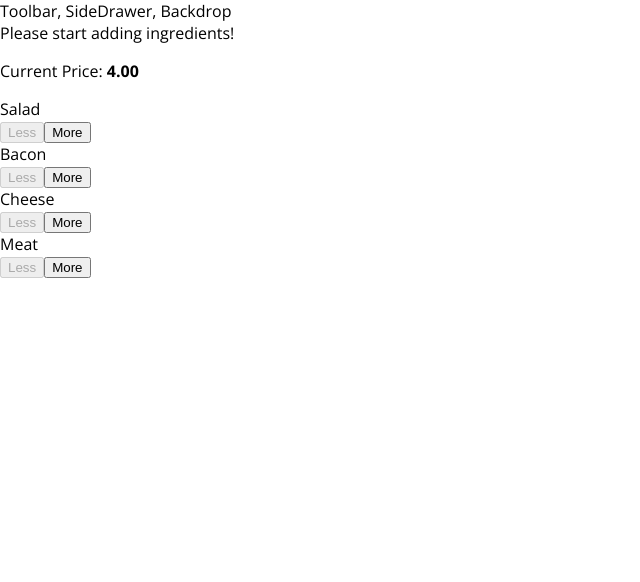
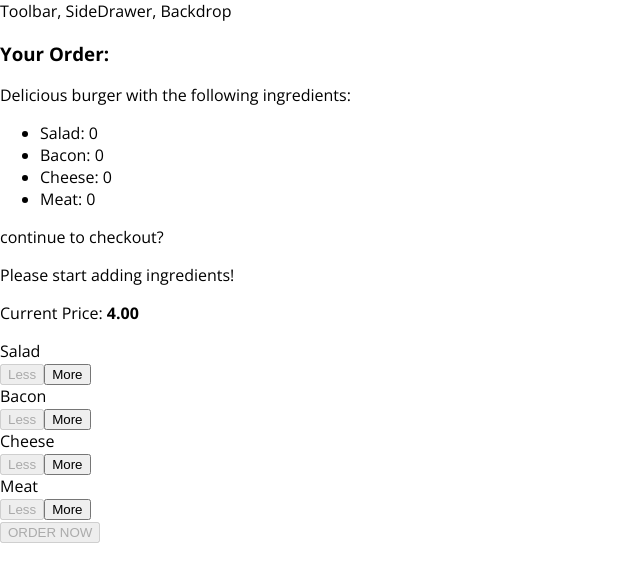
Before and after one commit to Jbabineau/React_The_Complete_Guide, a React app in the folder burger-builder/: page / in a window 1280 px wide. Shown: the top 582 px of the page, without its empty margins (0-640 px from the left). Built offline with nearby package versions, Linux system fonts and the light colour scheme.

Commit message:
adding an order summary modal

```diff
--- a/burger-builder/src/App.js
+++ b/burger-builder/src/App.js
@@ -1,4 +1,4 @@
-import React, { Component } from 'react';
+import React from 'react';
 import Layout from './components/Layout/Layout';
 import BurgerBuilder from './containers/BurgerBuilder/BurgerBuilder'
 
--- a/burger-builder/src/components/Burger/BuildControls/BuildControls.css
+++ b/burger-builder/src/components/Burger/BuildControls/BuildControls.css
@@ -8,3 +8,45 @@
     margin: auto;
     padding: 10px 0;
 }
+
+
+.OrderButton {
+    background-color: #DAD735;
+    outline: none;
+    cursor: pointer;
+    border: 1px solid #966909;
+    color: #966909;
+    font-family: inherit;
+    font-size: 1.2em;
+    padding: 15px 30px;
+    box-shadow: 2px 2px 2px #966909;
+}
+
+.OrderButton:hover, .OrderButton:active {
+    background-color: #A0DB41;
+    border: 1px solid #966909;
+    color: #966909;
+}
+
+.OrderButton:disabled {
+    background-color: #C7C6C6;
+    cursor: not-allowed;
+    border: 1px solid #ccc;
+    color: #888888;
+}
+
+.OrderButton:not(:disabled) {
+    animation: enable 0.3s linear;
+}
+
+@keyframes enable {
+    0% {
+        transform: scale(1);
+    }
+    60% {
+        transform: scale(1.1);
+    }
+    100% {
+        transform: scale(1);
+    }
+}
--- a/burger-builder/src/components/Burger/BuildControls/BuildControls.js
+++ b/burger-builder/src/components/Burger/BuildControls/BuildControls.js
@@ -11,6 +11,7 @@
 ];
 
 const buildControls = (props) => (
+
     <div className={classes.BuildControls}>
         <p>Current Price: <strong>{props.price.toFixed(2)}</strong></p>
         {controls.map((control) => (
@@ -23,6 +24,9 @@
                 disabled={props.disabled[control.type]}
             />
         ))}
+        <button
+            className={classes.OrderButton}
+            disabled={!props.orderDisabled}>ORDER NOW</button>
     </div>
 );
 
--- /dev/null
+++ b/burger-builder/src/components/Burger/OrderSummary/OrderSummary.js
@@ -0,0 +1,27 @@
+import React from 'react';
+
+import Aux from '../../../hoc/Aux';
+
+const OrderSummary = (props) => {
+    const ingredientsSummary = Object.keys(props.ingredients)
+        .map(igKey => {
+            return (<li key={igKey}>
+                        <span style={{textTransform: 'capitalize'}}>{igKey}</span>: {props.ingredients[igKey]}
+                    </li>);
+        });
+
+    //<li>type: amount</li>
+
+    return (
+        <Aux>
+            <h3>Your Order:</h3>
+            <p>Delicious burger with the following ingredients:</p>
+            <ul>
+                {ingredientsSummary}
+            </ul>
+            <p>continue to checkout?</p>
+        </Aux>
+    );
+};
+
+export default OrderSummary;
--- /dev/null
+++ b/burger-builder/src/components/UI/Backdrop/Backdrop.js
@@ -0,0 +1 @@
+import React from 'react';
--- /dev/null
+++ b/burger-builder/src/components/UI/Modal/Modal.css
@@ -0,0 +1,20 @@
+.Modal {
+    position: fixed;
+    z-index: 500;
+    background-color: white;
+    width: 70%;
+    border: 1px solid #ccc;
+    box-shadow: 1px 1px 1px black;
+    padding: 16px;
+    left: 15%;
+    top: 30%;
+    box-sizing: border-box;
+    transition: all 0.3s ease-out;
+}
+
+@media (min-width: 600px) {
+    .Modal {
+        width: 500px;
+        left: calc(50% - 250px);
+    }
+}
--- /dev/null
+++ b/burger-builder/src/components/UI/Modal/Modal.js
@@ -0,0 +1,11 @@
+import React from 'react';
+
+import classes from './Modal.css';
+
+const modal = (props) => (
+    <div className={classes.Modal}>
+        {props.children}
+    </div>
+);
+
+export default modal;
--- a/burger-builder/src/containers/BurgerBuilder/BurgerBuilder.js
+++ b/burger-builder/src/containers/BurgerBuilder/BurgerBuilder.js
@@ -3,6 +3,8 @@
 import Aux from '../../hoc/Aux';
 import Burger from '../../components/Burger/Burger';
 import BuildControls from '../../components/Burger/BuildControls/BuildControls';
+import Modal from '../../components/UI/Modal/Modal';
+import OrderSummary from '../../components/Burger/OrderSummary/OrderSummary';
 
 const INGREDIENT_PRICES = {
     salad: 0.5,
@@ -25,31 +27,49 @@
             cheese: 0,
             meat: 0
         },
-        totalPrice: 4
+        totalPrice: 4,
+        purchasable: false
+    }
+
+    updatePurchaseState(ingredients) {
+
+        const sum = Object.keys( ingredients )
+            .map( igKey => {
+                return ingredients[igKey];
+            } )
+            .reduce( ( sum, el ) => {
+                return sum + el;
+            }, 0 );
+        this.setState( { purchasable: sum > 0 } );
     }
 
     addIngredientHandler = (type) => {
         //console.log('In added: ' + type);
         const oldCount = this.state.ingredients[type];
+        //console.log("old count " + oldCount);
         const updatedCount = oldCount + 1;
-        const updatedIngredients = {
+        //console.log("new count " + updatedCount);
+        let updatedIngredients = {
             ...this.state.ingredients
         };
 
         updatedIngredients[type] = updatedCount;
+        //console.log("updated ingredients: " + type + " "  + updatedIngredients[type]);
 
         const priceAddition = INGREDIENT_PRICES[type];
         const oldPrice = this.state.totalPrice;
         const newPrice = oldPrice + priceAddition;
 
         this.setState({totalPrice: newPrice, ingredients: updatedIngredients});
+
+        this.updatePurchaseState(updatedIngredients);
     }
 
     removeIngredientHandler = (type) => {
         //console.log('In removed: ' + type);
         const oldCount = this.state.ingredients[type];
         const updatedCount = oldCount > 0 ? oldCount - 1 : 0;
-        const updatedIngredients = {
+        let updatedIngredients = {
             ...this.state.ingredients
         }
 
@@ -60,6 +80,8 @@
         const newPrice = oldPrice - priceRemoval;
 
         this.setState({totalPrice: newPrice, ingredients: updatedIngredients});
+
+        this.updatePurchaseState(updatedIngredients);
     }
 
     render() {
@@ -69,15 +91,20 @@
         for(let key in disabledInfo) {
             disabledInfo[key] = disabledInfo[key] <= 0;
         }
+        //console.log(this.state.purchasable);
 
         return (
             <Aux>
+                <Modal>
+                    <OrderSummary ingredients={this.state.ingredients} />
+                </Modal>
                 <Burger ingredients={this.state.ingredients} />
                 <BuildControls
                     ingredientAdded={this.addIngredientHandler}
                     ingredientRemoved={this.removeIngredientHandler}
                     disabled={disabledInfo}
-                    price={this.state.totalPrice}/>
+                    price={this.state.totalPrice}
+                    orderDisabled={this.state.purchasable}/>
             </Aux>
         );
     }
```
